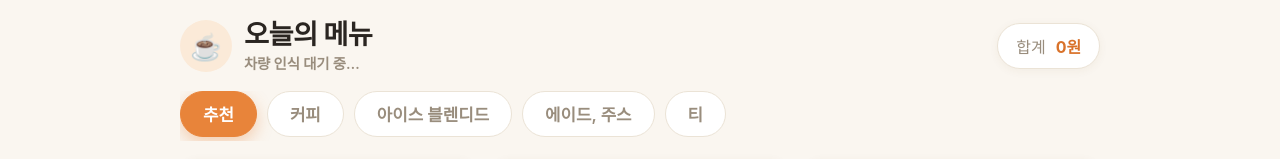
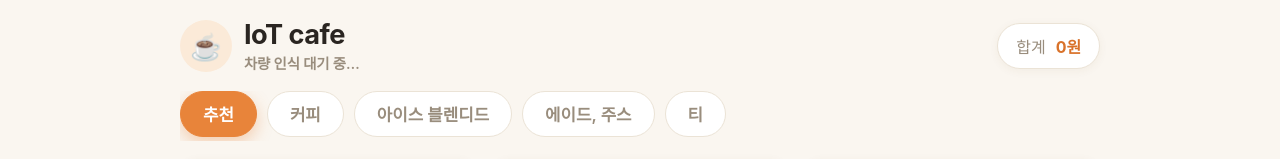
Before and after one commit to isolt75/Capstone-Design-Project-Smart-Drive-through-, a Vue app in the folder frontend/: page / in a window 1280 px wide. Shown: the top 159 px of the page. Built offline with nearby package versions, Linux system fonts and the light colour scheme; no server answers; a web font is replaced by a local one.

Commit message:
feat(kiosk): rename '오늘의 메뉴' to 'IoT cafe'
Co-Authored-By: Claude Opus 4.7 <noreply@anthropic.com>

```diff
--- a/frontend/src/pages/Kiosk/recmdNWhole.vue
+++ b/frontend/src/pages/Kiosk/recmdNWhole.vue
@@ -121,7 +121,7 @@ onBeforeUnmount(() => {
           <h1 v-if="carNum" class="greet">
             <span class="plate-num">{{ carNum }}</span>님 환영합니다
           </h1>
-          <h1 v-else class="greet">오늘의 메뉴</h1>
+          <h1 v-else class="greet">IoT cafe</h1>
           <p v-if="customerName" class="sub-name">{{ customerName }}님</p>
           <p v-else-if="carNum" class="sub-name">차량 인식됨</p>
           <p v-else class="sub-name">차량 인식 대기 중…</p>
```
